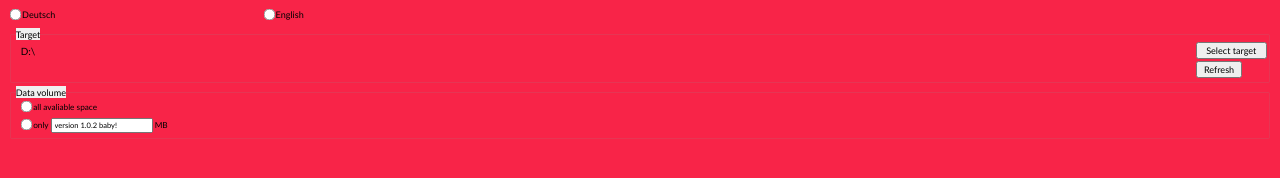
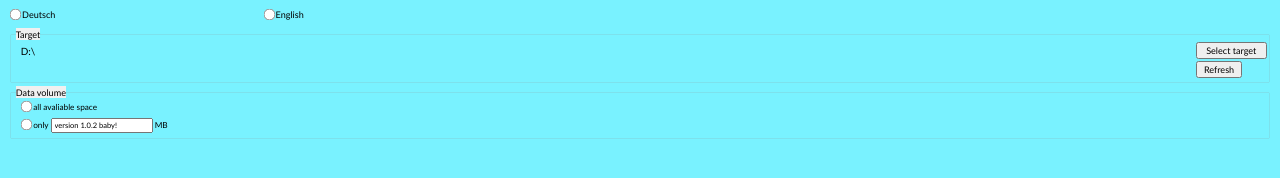
Before and after one commit to infoinsec/H2testjs, an Electron app: page index.html in a window 1280 px wide. Drawn offline with Linux system fonts and the light colour scheme; no server answers.

Commit message:
version bump test

```diff
--- a/package.json
+++ b/package.json
@@ -5,7 +5,7 @@
   "keywords": [],
   "main": "./main.js",
   "bin": "electron .",
-  "version": "1.0.8",
+  "version": "1.0.9",
   "author": "alexb",
   "scripts": {
     "start": "electron .",
--- a/styles.css
+++ b/styles.css
@@ -9,7 +9,7 @@
 
 body {
     /* background-color: #f0f0f0; */
-    background-color: rgb(248, 36, 72);
+    background-color: rgb(121, 242, 255);
     /* background-color: #f5f5f5; */
 }
 
```
